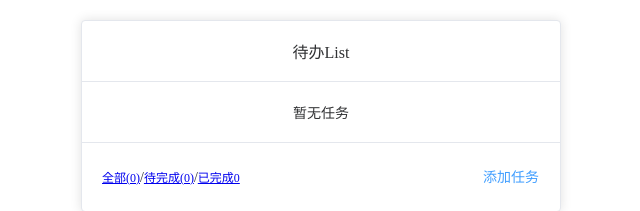
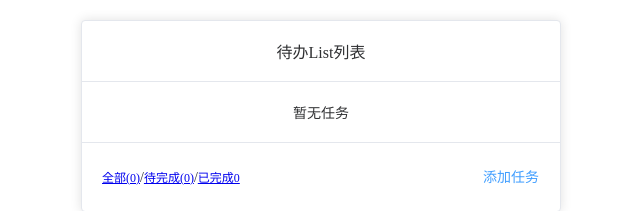
Before and after one commit to devyao/TODOLIST, a Vue app: page / in a window 1280 px wide. Shown: the top 211 px of the page, without its empty margins (319-959 px from the left). Built offline with nearby package versions, Linux system fonts and the light colour scheme.

Commit message:
fix: app.vue

```diff
--- a/src/App.vue
+++ b/src/App.vue
@@ -35,7 +35,7 @@ const todoComputeData = computed(() => {
   <el-card class="box-card">
     <template #header>
       <div class="clearfix">
-        <span>待办List</span>
+        <span>待办List列表</span>
       </div>
     </template>
     <router-view></router-view>
```
